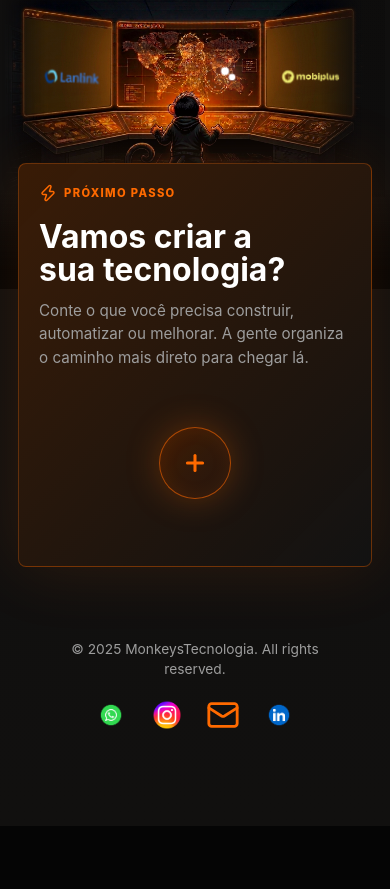
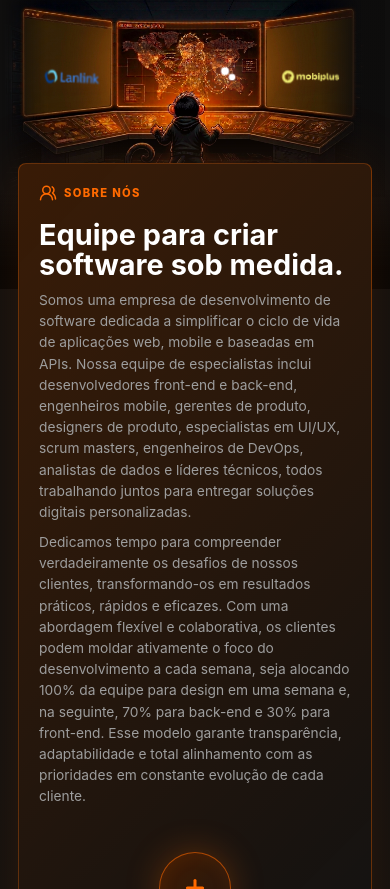
Before and after one commit to MonkeysTec/MonkeysTecnologia-Website, a React (Vite) app: page / in a window 390 px wide. Shown: the part 6255-7144 px from the top of the page. Before the commit the page ends 7081 px from the top, so only its background shows below. Built offline with nearby package versions, Linux system fonts and the light colour scheme.

Commit message:
feat: update ContactSection to reflect new team information and adjust layout; rename section ID to 'sobre-nos'

```diff
--- a/src/index.css
+++ b/src/index.css
@@ -34,7 +34,7 @@ html {
 #caminhos,
 #processo,
 #clientes,
-#contato {
+#sobre-nos {
   scroll-margin-top: 104px;
 }
 
--- a/src/sections/ContactSection.tsx
+++ b/src/sections/ContactSection.tsx
@@ -1,5 +1,5 @@
 import { useState } from 'react'
-import { Plus, X, Zap } from 'lucide-react'
+import { Plus, UsersRound, X } from 'lucide-react'
 import alyssonPhoto from '../assets/imgalys.jpeg'
 import alyssonSignature from '../assets/alyssysign.png'
 import maxwellPhoto from '../assets/imgpnd.jpeg'
@@ -27,20 +27,30 @@ export function ContactSection() {
 
   return (
     <>
-      <section className="contact-section" id="contato">
-        <div>
+      <section className="contact-section" id="sobre-nos">
+        <div className="about-copy">
           <span className="section-kicker">
-            <Zap size={18} />
-            Próximo passo
+            <UsersRound size={18} />
+            Sobre nós
           </span>
-          <h2>Vamos criar a sua tecnologia?</h2>
+          <h2>Equipe para criar software sob medida.</h2>
           <p>
-            Conte o que você precisa construir, automatizar ou melhorar. A gente
-            organiza o caminho mais direto para chegar lá.
+            Somos uma empresa de desenvolvimento de software dedicada a simplificar o ciclo de vida de aplicações web,
+            mobile e baseadas em APIs. Nossa equipe de especialistas inclui desenvolvedores front-end e back-end,
+            engenheiros mobile, gerentes de produto, designers de produto, especialistas em UI/UX, scrum masters,
+            engenheiros de DevOps, analistas de dados e líderes técnicos, todos trabalhando juntos para entregar
+            soluções digitais personalizadas.
+          </p>
+          <p>
+            Dedicamos tempo para compreender verdadeiramente os desafios de nossos clientes, transformando-os em
+            resultados práticos, rápidos e eficazes. Com uma abordagem flexível e colaborativa, os clientes podem moldar
+            ativamente o foco do desenvolvimento a cada semana, seja alocando 100% da equipe para design em uma semana
+            e, na seguinte, 70% para back-end e 30% para front-end. Esse modelo garante transparência, adaptabilidade e
+            total alinhamento com as prioridades em constante evolução de cada cliente.
           </p>
         </div>
         <details className="contact-menu">
-          <summary aria-label="Abrir perfis dos fundadores">
+          <summary aria-label="Abrir perfis da equipe">
             <Plus size={34} strokeWidth={2.8} />
           </summary>
           <div className="contact-menu-items">
--- a/src/sections/Header.tsx
+++ b/src/sections/Header.tsx
@@ -9,7 +9,7 @@ const navItems = [
   { href: '#caminhos', label: 'Caminhos' },
   { href: '#processo', label: 'Processo' },
   { href: '#clientes', label: 'Clientes' },
-  { href: '#contato', label: 'Contato' },
+  { href: '#sobre-nos', label: 'Sobre nós' },
 ]
 
 function scrollToSection(href: string) {
--- a/src/styles/layout.css
+++ b/src/styles/layout.css
@@ -63,6 +63,8 @@
 }
 
 .site-footer-socials a {
+  --footer-icon-size: 32px;
+
   display: inline-flex;
   width: 42px;
   height: 42px;
@@ -82,7 +84,17 @@
 
 .site-footer-socials img,
 .site-footer-socials svg {
-  width: 34px;
-  height: 34px;
+  display: block;
+  width: var(--footer-icon-size);
+  height: var(--footer-icon-size);
   object-fit: contain;
 }
+
+.site-footer-socials a[aria-label='Whats'],
+.site-footer-socials a[aria-label='LinkedIn'] {
+  --footer-icon-size: 36px;
+}
+
+.site-footer-socials a[aria-label='Email'] {
+  --footer-icon-size: 31px;
+}
--- a/src/styles/responsive.css
+++ b/src/styles/responsive.css
@@ -129,7 +129,7 @@
   #caminhos,
   #processo,
   #clientes,
-  #contato {
+  #sobre-nos {
     scroll-margin-top: 128px;
   }
 
@@ -388,11 +388,17 @@
   }
 
   .contact-section h2 {
-    font-size: clamp(1.85rem, 8.2vw, 2.22rem);
+    font-size: clamp(1.68rem, 7.4vw, 2rem);
   }
 
   .contact-section p {
-    margin-top: 12px;
+    margin-top: 10px;
+    font-size: 0.86rem;
+    line-height: 1.54;
+  }
+
+  .about-copy p + p {
+    margin-top: 9px;
   }
 
 
@@ -402,8 +408,8 @@
     place-items: center;
     align-self: center;
     justify-self: center;
-    margin-top: 23px;
-    margin-bottom: 34px;
+    margin-top: 10px;
+    margin-bottom: 16px;
   }
 
   .contact-menu summary {
--- a/src/styles/sections/contact.css
+++ b/src/styles/sections/contact.css
@@ -1,8 +1,8 @@
 .contact-section {
   display: grid;
-  grid-template-columns: minmax(0, 1fr) minmax(160px, 220px);
+  grid-template-columns: minmax(0, 1fr) minmax(180px, 260px);
   align-items: center;
-  gap: 22px;
+  gap: clamp(28px, 5vw, 72px);
   margin-bottom: 34px;
   padding: 38px;
   border: 1px solid rgba(255, 106, 0, 0.32);
@@ -26,12 +26,20 @@
 }
 
 .contact-section h2 {
-  font-size: clamp(2rem, 4vw, 3.75rem);
+  max-width: 820px;
+  font-size: clamp(2.1rem, 3.2vw, 3.15rem);
+  line-height: 0.98;
 }
 
 .contact-section p {
-  max-width: 620px;
-  margin-top: 16px;
+  max-width: 900px;
+  margin-top: 14px;
+  font-size: clamp(0.94rem, 1.15vw, 1.04rem);
+  line-height: 1.68;
+}
+
+.about-copy p + p {
+  margin-top: 10px;
 }
 
 .contact-section .primary-action {
```
